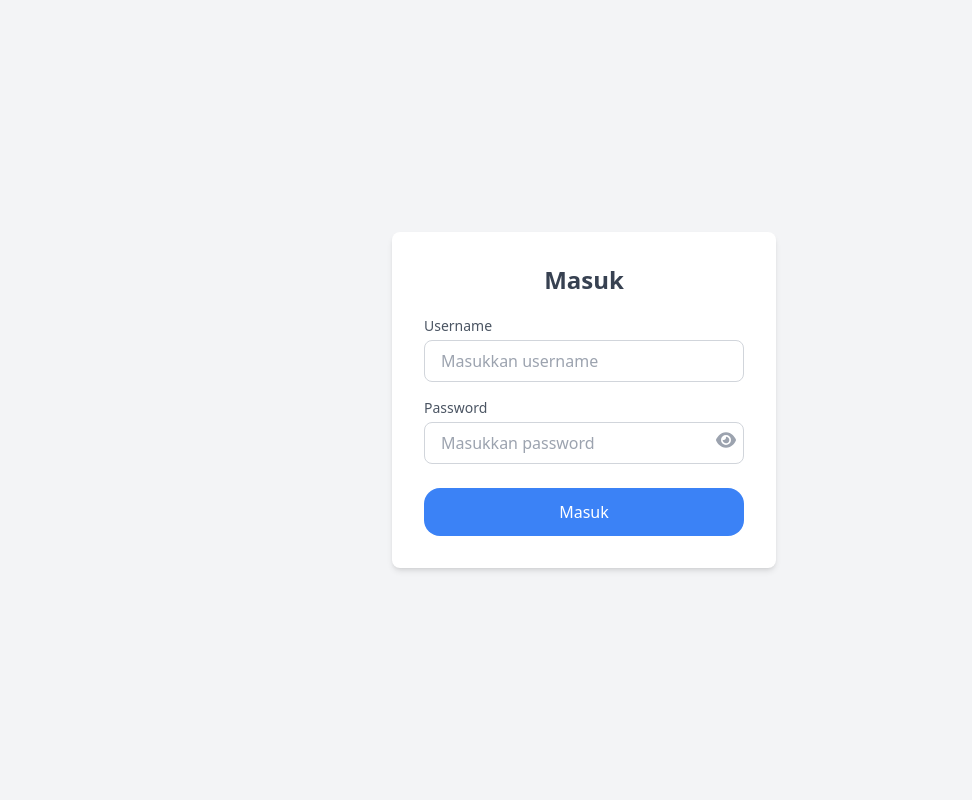
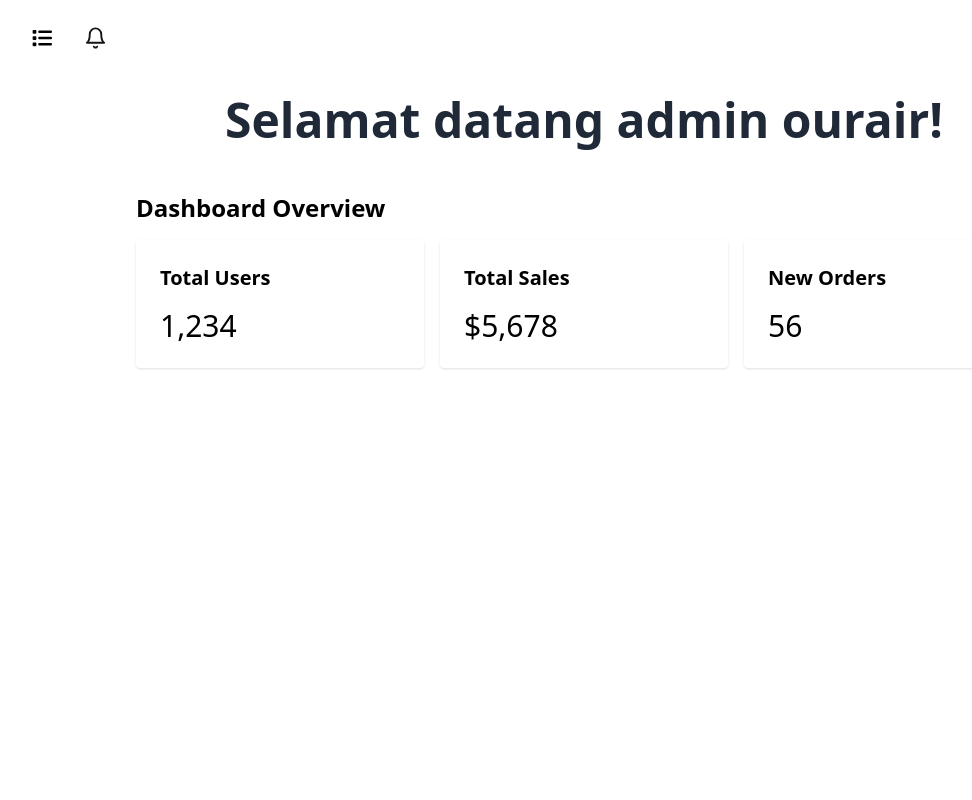
Before and after one commit to Andrysm06/OURAIR-KM6-ADMIN, a React (Vite) app: page /dashboard in a window 1280 px wide. Before the commit this address led to /. Shown: the top 800 px of the page, without its empty margins (56-1028 px from the left). Built offline with nearby package versions, Linux system fonts and the light colour scheme.

Commit message:
update tableUser

```diff
--- a/src/Page/AdminUserTable.jsx
+++ b/src/Page/AdminUserTable.jsx
@@ -12,6 +12,7 @@ const AdminUserTable = () => {
     role: "",
     status: "Active",
   });
+
   const [isEditing, setIsEditing] = useState(false);
   const [modalOpen, setModalOpen] = useState(false);
   const [deleteModalOpen, setDeleteModalOpen] = useState(false);
@@ -21,14 +22,15 @@ const AdminUserTable = () => {
     const fetchUsers = async () => {
       try {
         const response = await axios.get(
-          `${import.meta.env.VITE_DOMAIN_API_DEV}/api/v1/users`,
+          `${import.meta.env.VITE_DOMAIN_API_DEV}/api/v1/users?limit=93`,
           {
             headers: {
-              Authorization: `Bearer ${yourAuthToken}`,
+              Authorization: `Bearer ${localStorage.getItem("token")}`,
             },
           }
         );
-        setUsers(response.data.data);
+        setUsers(response.data);
+        console.log("response", response);
       } catch (error) {
         if (error.response && error.response.status === 401) {
           console.error("Unauthorized - Please log in again.");
@@ -43,6 +45,29 @@ const AdminUserTable = () => {
     fetchUsers();
   }, []);
 
+  const deleteUser = async (id) => {
+    console.log("id", id);
+    try {
+      const response = await axios.delete(
+        `${import.meta.env.VITE_DOMAIN_API_DEV}/api/v1/users/${id}`,
+        {
+          headers: {
+            Authorization: `Bearer ${localStorage.getItem("token")}`,
+          },
+        }
+      );
+
+      console.log("response", response);
+    } catch (error) {
+      if (error.response && error.response.status === 401) {
+        console.error("Unauthorized - Please log in again.");
+        // Handle unauthorized access (e.g., redirect to login)
+      } else {
+        console.error("Error fetching users:", error.message);
+        // Handle other errors (e.g., display an error message to the user)
+      }
+    }
+  };
   const handleInputChange = (e) => {
     const { name, value } = e.target;
     setFormData({ ...formData, [name]: value });
@@ -68,6 +93,7 @@ const AdminUserTable = () => {
   };
 
   const handleDeleteUser = (userId) => {
+    deleteUser(userId);
     setDeleteModalOpen(true);
     setUserToDelete(userId);
   };
@@ -331,7 +357,6 @@ const AdminUserTable = () => {
           </div>
         )}
       </div>
-      <Footer />
     </div>
   );
 };
--- a/src/Page/Login.jsx
+++ b/src/Page/Login.jsx
@@ -1,66 +1,56 @@
-import { useState } from "react";
+import React, { useState } from "react";
 import { useNavigate } from "react-router-dom";
 import { FontAwesomeIcon } from "@fortawesome/react-fontawesome";
-import {
-  faChevronLeft,
-  faEye,
-  faEyeSlash,
-} from "@fortawesome/free-solid-svg-icons";
+import { faEye, faEyeSlash } from "@fortawesome/free-solid-svg-icons";
 import ButtonPrimary from "../components/ButtonPrimary";
+import axios from "axios";
 
 const Login = () => {
-  const [username, setUsername] = useState("");
+  const [email, setEmail] = useState("");
   const [password, setPassword] = useState("");
   const [showPassword, setShowPassword] = useState(false);
-  const [usernameError, setUsernameError] = useState("");
-  const [passwordError, setPasswordError] = useState("");
-  const [successMessage, setSuccessMessage] = useState("");
-
+  const [errorMessage, setErrorMessage] = useState("");
   const navigate = useNavigate();
 
   const handleSubmit = async (e) => {
     e.preventDefault();
-    let valid = true;
 
-    if (username !== "ourair") {
-      setUsernameError("Username tidak valid");
-      valid = false;
+    try {
+      const response = await axios.post(
+        `${import.meta.env.VITE_DOMAIN_API_DEV}/api/v1/auth/signin`,
+        { email, password }
+      );
+
+      const { data } = response;
+
+      if (data.status) {
+        localStorage.setItem("token", data.data.token);
+        setErrorMessage(""); // Clear error message on successful login
+        if (data.data.isVerified) {
+          navigate("/Dashboard");
         } else {
-      setUsernameError("");
+          setErrorMessage("Email belum terverifikasi.");
         }
-
-    if (password !== "Admin12345") {
-      setPasswordError("Password salah");
-      valid = false;
       } else {
-      setPasswordError("");
-    }
-
-    if (valid) {
-      try {
-        const response = await adminLogin(username, password);
-        if (response.success) {
-          localStorage.setItem("isLoggedIn", "true");
-          setSuccessMessage("Berhasil Masuk");
-          console.log("Login successful");
-          setTimeout(() => navigate("/Dashboard"), 2000);
+        setErrorMessage(data.message); // Set error message from API response
       }
     } catch (error) {
-        console.error(" login error", error);
+      console.error("Login Error:", error); // Log the error for debugging
+      if (error.response) {
+        const { status, data } = error.response;
+        if (status === 400) {
+          setErrorMessage(data.message || "Permintaan tidak valid."); // Display backend error message if available
+        } else if (status === 401) {
+          setErrorMessage("Email atau password salah.");
+        } else if (status === 404) {
+          setErrorMessage("Email tidak terdaftar.");
+        } else {
+          setErrorMessage("Terjadi kesalahan saat login.");
+        }
+      } else {
+        setErrorMessage("Terjadi kesalahan saat login.");
       }
     }
-  };
-
-  const adminLogin = (username, password) => {
-    return new Promise((resolve) => {
-      setTimeout(() => {
-        if (username === "ourair" && password === "Admin12345") {
-          resolve({ success: true });
-        } else {
-          resolve({ success: false });
-        }
-      }, 1000);
-    });
   };
 
   return (
@@ -72,51 +62,46 @@ const Login = () => {
         <form onSubmit={handleSubmit}>
           <div className="mb-4">
             <label
-              htmlFor="username"
+              htmlFor="email"
               className="block text-sm font-medium text-gray-600 mb-1"
             >
-              Username
+              Email
             </label>
             <input
-              id="username"
-              type="text"
-              placeholder="Masukkan username"
+              id="email"
+              type="email"
+              placeholder="Masukkan email"
               className={`w-full px-4 py-2 rounded-lg border ${
-                usernameError ? "border-red-500" : "border-gray-300"
+                errorMessage ? "border-red-500" : "border-gray-300"
               } focus:outline-none focus:border-blue-500`}
-              value={username}
-              autoComplete="off"
-              onChange={(e) => setUsername(e.target.value)}
+              value={email}
+              onChange={(e) => setEmail(e.target.value)}
+              required
             />
-            {usernameError && (
-              <div className="text-red-500 text-xs mt-1">{usernameError}</div>
-            )}
           </div>
           <div className="mb-6">
-            <div className="flex justify-between items-center mb-1">
             <label
               htmlFor="password"
-                className="text-sm font-medium text-gray-600"
+              className="block text-sm font-medium text-gray-600 mb-1"
             >
               Password
             </label>
-            </div>
             <div className="relative">
               <input
                 id="password"
                 type={showPassword ? "text" : "password"}
                 placeholder="Masukkan password"
                 className={`w-full px-4 py-2 rounded-lg border ${
-                  passwordError ? "border-red-500" : "border-gray-300"
+                  errorMessage ? "border-red-500" : "border-gray-300"
                 } focus:outline-none focus:border-blue-500`}
-                autoComplete="off"
                 value={password}
                 onChange={(e) => setPassword(e.target.value)}
+                required
               />
               <button
+                type="button"
                 className="absolute right-2 top-2 text-gray-400 hover:text-gray-600"
                 onClick={() => setShowPassword(!showPassword)}
-                type="button"
                 aria-label={showPassword ? "Hide password" : "Show password"}
               >
                 <FontAwesomeIcon
@@ -125,17 +110,14 @@ const Login = () => {
                 />
               </button>
             </div>
-            {passwordError && (
-              <div className="text-red-500 text-xs mt-1">{passwordError}</div>
-            )}
           </div>
           <ButtonPrimary text="Masuk" type="submit" />
-        </form>
-        {successMessage && (
-          <div className="mt-4 text-green-600 text-center text-lg font-semibold">
-            {successMessage}
+          {errorMessage && (
+            <div className="mt-4 text-red-500 text-center text-sm">
+              {errorMessage}
             </div>
           )}
+        </form>
       </div>
     </div>
   );
--- a/src/PrivateRoute.jsx
+++ b/src/PrivateRoute.jsx
@@ -1,10 +1,16 @@
 import React from "react";
-import { Navigate } from "react-router-dom";
+import { Route, Navigate, Routes } from "react-router-dom";
 
 const PrivateRoute = ({ children }) => {
-  const isLoggedIn = localStorage.getItem("isLoggedIn");
+  const isLoggedIn = localStorage.getItem("token");
 
-  return isLoggedIn ? children : <Navigate to="/" />;
+  return isLoggedIn ? (
+    <Routes>
+      <Route element={children} />
+    </Routes>
+  ) : (
+    <Navigate to="/" />
+  );
 };
 
 export default PrivateRoute;
--- a/src/Route.jsx
+++ b/src/Route.jsx
@@ -1,5 +1,10 @@
 import React from "react";
-import { createBrowserRouter, RouterProvider } from "react-router-dom";
+import {
+  BrowserRouter as Router,
+  Routes,
+  Route,
+  Navigate,
+} from "react-router-dom";
 
 import Dashboard from "./Page/Dashboard";
 import Login from "./Page/Login";
@@ -8,43 +13,16 @@ import PrivateRoute from "./PrivateRoute";
 import AdminUserTable from "./Page/AdminUserTable";
 import NotFound from "../src/Layout/NotFound"; // Import komponen NotFound
 
-const router = createBrowserRouter([
-  {
-    path: "/",
-    element: <Login />,
-  },
-  {
-    path: "/dashboard",
-    element: (
-      <PrivateRoute>
-        <Dashboard />
-      </PrivateRoute>
-    ),
-  },
-  {
-    path: "/notification",
-    element: (
-      <PrivateRoute>
-        <Notification />
-      </PrivateRoute>
-    ),
-  },
-  {
-    path: "/users",
-    element: (
-      <PrivateRoute>
-        <AdminUserTable />
-      </PrivateRoute>
-    ),
-  },
-  {
-    path: "*", // Rute wildcard untuk halaman NotFound
-    element: <NotFound />,
-  },
-]);
-
-const App = () => {
-  return <RouterProvider router={router} />;
+export const App = () => {
+  return (
+    <Router>
+      <Routes>
+        <Route path="/" element={<Login />} />
+        <Route path="/dashboard" element={<Dashboard />} />
+        <Route path="/notification" element={<Notification />} />
+        <Route path="/users" element={<AdminUserTable />} />
+        <Route path="*" element={<NotFound />} />
+      </Routes>
+    </Router>
+  );
 };
-
-export default App;
--- a/src/main.jsx
+++ b/src/main.jsx
@@ -1,10 +1,10 @@
 import React from "react";
 import ReactDOM from "react-dom/client";
-import Route from "./Route";
+import { App } from "./Route";
 import "./index.css";
 
 ReactDOM.createRoot(document.getElementById("root")).render(
   <React.StrictMode>
-    <Route />
+    <App />
   </React.StrictMode>
 );
```
Also changed, not shown: 1 other file (tests, documents, lock files or other folders). Lines whose indentation alone changed are shown as unchanged.
